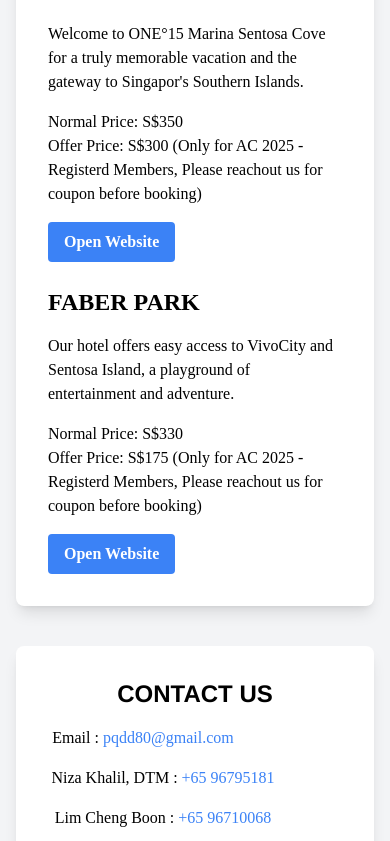
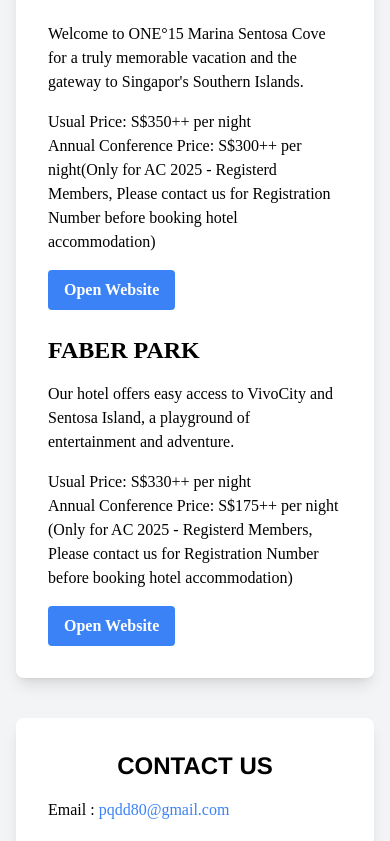
Before and after one commit to maksha19/ac-landing-page, a React (Create React App) app: page / in a window 390 px wide. Shown: the part 4222-5063 px from the top of the page. Built offline with nearby package versions, Linux system fonts and the light colour scheme; a web font is replaced by a local one.

Commit message:
update, singapore visit, contact, hotel fee info

```diff
--- a/src/Header.tsx
+++ b/src/Header.tsx
@@ -62,6 +62,8 @@
                     <li><a href="#hotel" className="hover:text-blue-500 p-2">Hotel</a></li>
                     {/* <li><a href="#team" className="hover:text-blue-500">Team</a></li> */}
                     <li><a href="#contact" className="hover:text-blue-500">Contact</a></li>
+                    <li><a target='_blank' rel="noreferrer" href="https://www.visitsingapore.com/" className="hover:text-blue-500">Visit Singapore</a></li>
+
                 </ul>
             </nav>
             <div style={{ fontFamily: "Franklin" }} className={`lg:hidden  ${istoggle ? 'hidden' : 'block'}`} id="mobile-menu" >
@@ -74,7 +76,7 @@
                     <li><a href="#hotel" className="hover:text-blue-500 p-2" onClick={() => toggleMobileMenu()}>Hotel</a></li>
                     {/* <li><a href="#team" className="hover:text-blue-500 p-2" onClick={() => toggleMobileMenu()}>Team</a></li> */}
                     <li><a href="#contact" className="hover:text-blue-500 p-2" onClick={() => toggleMobileMenu()}>Contact</a></li>
-                    <li></li>
+                    <li><a target='_blank' rel="noreferrer" href="https://www.visitsingapore.com/" className="hover:text-blue-500">Visit Singapore</a></li>
                 </ul>
             </div>
         </header>
--- a/src/components/Contact.tsx
+++ b/src/components/Contact.tsx
@@ -4,12 +4,12 @@
 
     return (
         <div className='px-4'>
-            <div style={{ fontFamily: "Franklin" }} className="w-full md:w-3/4 mx-auto p-8 bg-white rounded-lg shadow-lg text-center">
+            <div style={{ fontFamily: "Franklin" }} className="w-full md:w-3/4 mx-auto p-8 bg-white rounded-lg shadow-lg">
                 <h2 className="text-2xl flex justify-center uppercase font-bold mb-4 Franklin">Contact Us</h2>
-                <div className='-ml-16'>
-                    <p className="md:text-lg mb-4 -ml-10"><span className="inline-block">Email</span> : <a href="mailto:pqdd80@gmail.com" className="text-blue-500  hover:underline"> pqdd80@gmail.com</a></p>
-                    <p className="md:text-lg mb-4"><span className="inline-block">Niza Khalil, DTM</span> : <a href="https://api.whatsapp.com/send?phone=6596795181" className="text-blue-500 hover:underline" target="_blank" rel="noopener noreferrer">+65 96795181</a></p>
-                    <p className="md:text-lg mb-4"><span className="inline-block">Lim Cheng Boon</span> : <a href="https://api.whatsapp.com/send?phone=6596710068" className="text-blue-500 hover:underline" target="_blank" rel="noopener noreferrer">+65 96710068</a></p >
+                <div className="grid grid-cols-6 gap-4">
+                    <div className="col-start-1 col-span-6 md:col-start-3 md:col-span-4"> <p className="md:text-lg"><span className="inline-block">Email</span> : <a href="mailto:pqdd80@gmail.com" className="text-blue-500  hover:underline"> pqdd80@gmail.com</a></p></div>
+                    <div className="col-start-1 col-span-6 md:col-start-3 md:col-span-4">  <p className="md:text-lg"><span className="inline-block">Niza Khalil, DTM</span> : <a href="https://api.whatsapp.com/send?phone=6596795181" className="text-blue-500 hover:underline" target="_blank" rel="noopener noreferrer">+65 96795181</a></p></div>
+                    <div className="col-start-1 col-span-6 md:col-start-3 md:col-span-4"><p className="md:text-lg"><span className="inline-block">Lim Cheng Boon, DTM</span> : <a href="https://api.whatsapp.com/send?phone=6596710068" className="text-blue-500 hover:underline" target="_blank" rel="noopener noreferrer">+65 96710068</a></p></div>
                 </div>
             </div >
         </div>
--- a/src/components/Hotel.tsx
+++ b/src/components/Hotel.tsx
@@ -6,20 +6,20 @@
                 Hotel information
             </div>
             <div style={{ fontFamily: "Franklin" }} className="w-full md:w-3/4 mx-auto p-8 bg-white rounded-lg space-y-6 shadow-lg ">
-                <div className="md:ml-48">
+                <div className="lg:ml-48">
                     <h2 className="text-2xl flex  uppercase font-bold mb-4">ONE°15 Marina Sentosa Cove</h2>
                     <p>Welcome to ONE°15 Marina Sentosa Cove for a truly memorable vacation and the gateway to Singapor's Southern Islands.</p>
-                    <p className="mt-4">Normal Price: S$350</p>
-                    <p>Offer Price: S$300 (Only for AC 2025 - Registerd Members, Please reachout us for coupon before booking)</p>
+                    <p className="mt-4">Usual Price: S$350++ per night</p>
+                    <p>Annual Conference Price: S$300++ per night(Only for AC 2025 - Registerd Members, Please contact us for Registration Number before booking hotel accommodation)</p>
                     <a href="https://one15marina.com/hotel/overview/" className="mt-4" target="_blank" rel="noopener noreferrer">
                         <button className="bg-blue-500 hover:bg-blue-700 text-white font-bold py-2 px-4 mt-4 rounded">Open Website</button>
                     </a>
                 </div>
-                <div className="md:ml-48">
+                <div className="lg:ml-48">
                     <h2 className="text-2xl flex  uppercase font-bold mb-4">Faber Park</h2>
                     <p>Our hotel offers easy access to VivoCity and Sentosa Island, a playground of entertainment and adventure.</p>
-                    <p className="mt-4">Normal Price: S$330</p>
-                    <p>Offer Price: S$175 (Only for AC 2025 - Registerd Members, Please reachout us for coupon before booking)</p>
+                    <p className="mt-4">Usual Price: S$330++ per night</p>
+                    <p>Annual Conference Price: S$175++ per night (Only for AC 2025 - Registerd Members, Please contact us for Registration Number before booking hotel accommodation)</p>
                     <a href="https://all.accor.com/hotel/C266/index.en.shtml?utm_campaign=seo+maps&utm_medium=seo+maps&utm_source=bing+maps" target="_blank" rel="noopener noreferrer">
                         <button className="bg-blue-500 hover:bg-blue-700 text-white font-bold py-2 px-4 mt-4  rounded">Open Website</button>
                     </a>
```
